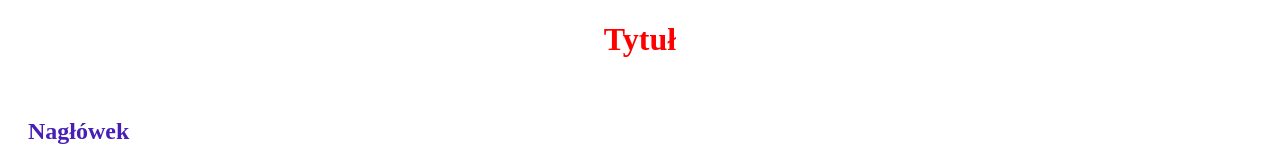
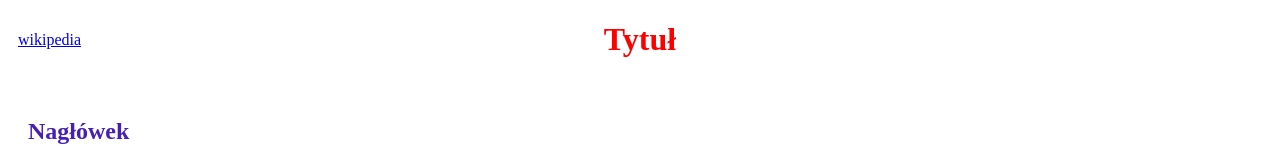
Before and after one commit to Nikrop/nikrop.github.io, a plain HTML site: page index.html in a window 1280 px wide. Shown: the top 160 px of the page. Drawn offline with Linux system fonts and the light colour scheme.

Commit message:
Add files via upload

```diff
--- a/index.html
+++ b/index.html
@@ -9,6 +9,7 @@
 <body>
     <div>
         <nav class="navbar">
+            <a about="_blank" href="https.wikipedia.org">wikipedia</a>
         </nav>
         <h1>Tytuł</h1>
         <br>
```
